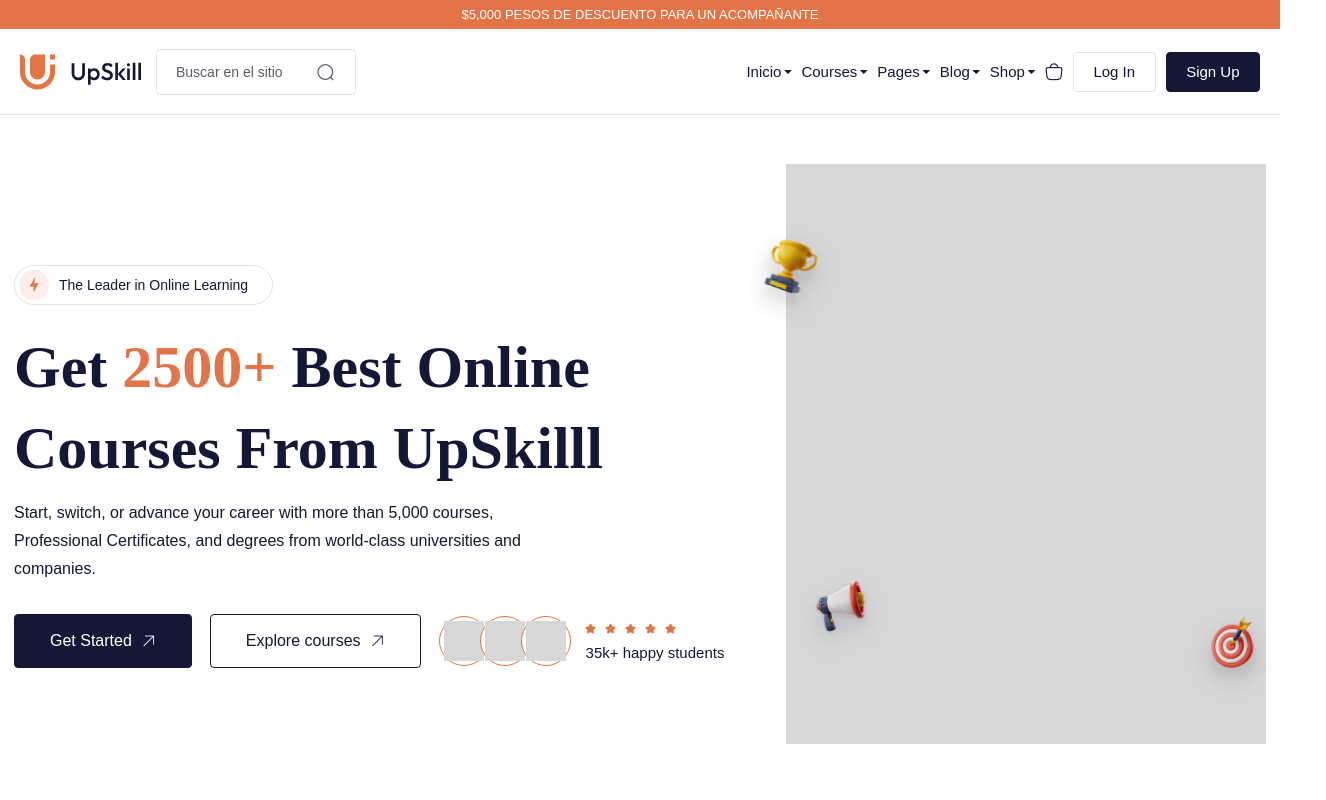
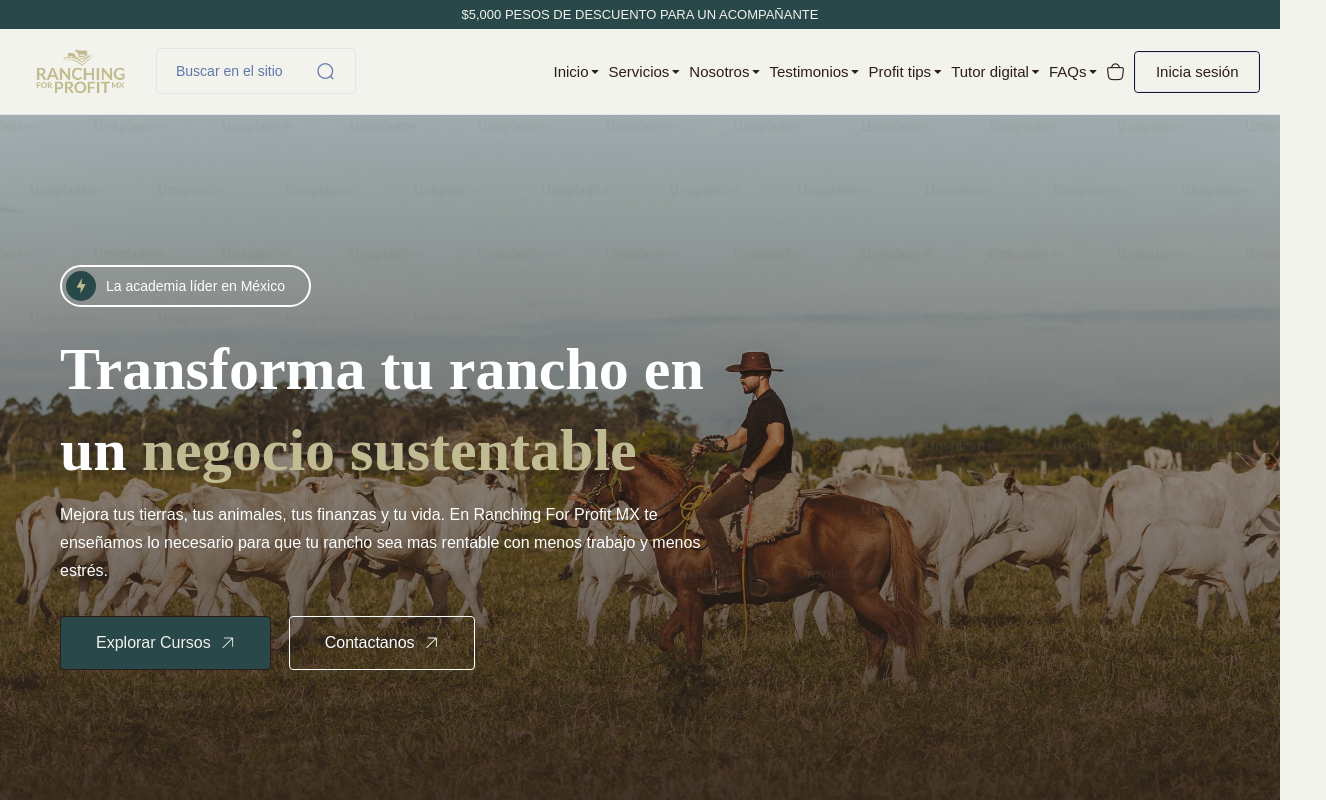
Before and after one commit to infocodevhex/front_ranching4profit, a Next.js app: page /home-01 in a window 1280 px wide. Shown: the top 800 px of the page, 1326 px wide, since content can reach past the window. Built offline with nearby package versions, Linux system fonts and the light colour scheme; a web font is replaced by a local one.

Commit message:
Hero updates

```diff
--- a/components/headers/Header1.jsx
+++ b/components/headers/Header1.jsx
@@ -23,7 +23,7 @@
                 <Image
                   id="logo-header"
                   alt=""
-                  src="/images/logo/logo.svg"
+                  src="/images/logo/r4p_logo.png"
                   width={123}
                   height={36}
                 />
@@ -82,22 +82,14 @@
               <i className="icon-shopcart fs-18" />
             </Link>
             <div className="header-btn flex gap-10">
-              <div className="header-login">
+              <div style={{ border: "1px solid #131836", borderRadius: "4px" }} className="header-login">
                 <Link href={`/login`} className="tf-button-default header-text">
-                  Log In
-                </Link>
-              </div>
-              <div className="header-register">
-                <Link
-                  href={`/register`}
-                  className="tf-button-default active header-text"
-                >
-                  Sign Up
+                  Inicia sesión
                 </Link>
               </div>
               <div className="d-lg-none flex">
                 <Link href={`/login`} className="fs-15">
-                  Join
+                  Iniciar
                 </Link>
               </div>
             </div>
--- a/components/homes/home-1/Hero.jsx
+++ b/components/homes/home-1/Hero.jsx
@@ -32,33 +32,58 @@
     },
   };
   return (
-    <div className="page-title-home1">
-      <div className="tf-container">
+    <div className="page-title-home1" style={{}}>
+      <div
+        className="hero-background"
+        style={{
+          position: "relative",
+          zIndex: 2,
+          backgroundImage: "url('/images/bg_hero.jpeg')",
+          backgroundSize: "cover",
+          backgroundPosition: "center",
+          backgroundRepeat: "no-repeat",
+          overflow: "hidden",
+          padding: "0 60px",
+        }}
+      >
         <div className="row items-center">
           <div className="col-lg-7">
             <div className="content">
-              <div className="box-sub-tag wow fadeInUp" data-wow-delay="0s">
-                <div className="sub-tag-icon">
+              <div
+                className="box-sub-tag wow fadeInUp"
+                data-wow-delay="0s"
+                style={{
+                  background: "transparent",
+                  border: "2px solid white",
+                  color: "white",
+                }}
+              >
+                <div
+                  style={{ backgroundColor: "#284849", color: "#C1BB93" }}
+                  className="sub-tag-icon"
+                >
                   <i className="icon-flash" />
                 </div>
                 <div className="sub-tag-title">
-                  <p>The Leader in Online Learning</p>
+                  <p>La academia líder en México</p>
                 </div>
               </div>
               <h1
+                style={{ color: "white" }}
                 className="fw-7 font-cardo wow fadeInUp"
                 data-wow-delay="0.1s"
               >
-                Get <span className="tf-secondary-color">2500+</span> Best
-                Online <br />
-                Courses From UpSkilll
+                Transforma tu rancho en un{" "}
+                <span style={{ color: "#C1BB93" }}> negocio sustentable</span>
               </h1>
-              <h6 className="wow fadeInUp" data-wow-delay="0.2s">
-                Start, switch, or advance your career with more than 5,000
-                courses, <br />
-                Professional Certificates, and degrees from world-class
-                universities and <br />
-                companies.
+              <h6
+                style={{ color: "white" }}
+                className="wow fadeInUp"
+                data-wow-delay="0.2s"
+              >
+                Mejora tus tierras, tus animales, tus finanzas y tu vida. En
+                Ranching For Profit MX te enseñamos lo necesario para que tu
+                rancho sea mas rentable con menos trabajo y menos estrés.
               </h6>
               <div className="bottom-btns">
                 <a
@@ -66,95 +91,23 @@
                   className="tf-btn wow fadeInUp"
                   data-wow-delay="0.3s"
                 >
-                  Get Started
+                  Explorar Cursos
                   <i className="icon-arrow-top-right" />
                 </a>
                 <a
                   href="#"
                   className="tf-btn style-third wow fadeInUp"
                   data-wow-delay="0.4s"
+                  style={{
+                    background: "transparent",
+                    border: "1px solid white",
+                    color: "white",
+                  }}
                 >
-                  Explore courses
+                  Contactanos
                   <i className="icon-arrow-top-right" />
                 </a>
-                <div className="box-agent wow fadeInUp" data-wow-delay="0.5s">
-                  <ul className="agent-img-list">
-                    <li className="agent-img-item">
-                      <Image
-                        className=" ls-is-cached lazyloaded"
-                        data-src="/images/avatar/user-1.png"
-                        alt=""
-                        width={84}
-                        height={84}
-                        src="/images/avatar/user-1.png"
-                      />
-                    </li>
-                    <li className="agent-img-item">
-                      <Image
-                        className=" ls-is-cached lazyloaded"
-                        data-src="/images/avatar/user-2.png"
-                        alt=""
-                        width={84}
-                        height={84}
-                        src="/images/avatar/user-2.png"
-                      />
-                    </li>
-                    <li className="agent-img-item">
-                      <Image
-                        className=" ls-is-cached lazyloaded"
-                        data-src="/images/avatar/user-3.png"
-                        alt=""
-                        width={84}
-                        height={84}
-                        src="/images/avatar/user-3.png"
-                      />
-                    </li>
-                  </ul>
-                  <div className="rate">
-                    <div className="ratings">
-                      <i className="icon-star" />
-                      <i className="icon-star" />
-                      <i className="icon-star" />
-                      <i className="icon-star" />
-                      <i className="icon-star" />
-                    </div>
-                    <div className="number-rate">35k+ happy students</div>
-                  </div>
-                </div>
               </div>
-            </div>
-          </div>
-          <div className="col-lg-5">
-            <div className="image">
-              <Image
-                className="lazyload"
-                data-src="/images/page-title/page-title-home1.png"
-                alt=""
-                width={960}
-                height={1161}
-                src="/images/page-title/page-title-home1.png"
-              />
-              <Image
-                className="item1 animate-cir45"
-                alt=""
-                width={242}
-                height={242}
-                src="/images/item/item-1.png"
-              />
-              <Image
-                className="item2 animate-dot-anim-2"
-                alt=""
-                width={216}
-                height={216}
-                src="/images/item/item-2.png"
-              />
-              <Image
-                className="item3 animate-dot-anim-3"
-                alt=""
-                width={230}
-                height={230}
-                src="/images/item/item-3.png"
-              />
             </div>
           </div>
         </div>
--- a/data/menu.js
+++ b/data/menu.js
@@ -16,7 +16,7 @@
     ],
   },
   {
-    title: "Courses",
+    title: "Servicios",
     hasMega: true,
     subItems: [
       {
@@ -60,7 +60,7 @@
     ],
   },
   {
-    title: "Pages",
+    title: "Nosotros",
     isActive: false,
     subItems: [
       { title: "Instructor List", href: "/instructor-list" },
@@ -83,7 +83,7 @@
     ],
   },
   {
-    title: "Blog",
+    title: "Testimonios",
     subItems: [
       { title: "Blog Grid", href: "/blog-grid" },
       { title: "Blog List 01", href: "/blog-list-v1" },
@@ -92,7 +92,27 @@
     ],
   },
   {
-    title: "Shop",
+    title: "Profit tips",
+    subItems: [
+      { title: "Shop List", href: "/shop-list" },
+      { title: "Shop Single", href: "/shop-single/1" },
+      { title: "Shop Cart", href: "/shop-cart" },
+      { title: "Shop Checkout", href: "/shop-checkout" },
+      { title: "Shop Order", href: "/shop-order" },
+    ],
+  },
+  {
+    title: "Tutor digital",
+    subItems: [
+      { title: "Shop List", href: "/shop-list" },
+      { title: "Shop Single", href: "/shop-single/1" },
+      { title: "Shop Cart", href: "/shop-cart" },
+      { title: "Shop Checkout", href: "/shop-checkout" },
+      { title: "Shop Order", href: "/shop-order" },
+    ],
+  },
+  {
+    title: "FAQs",
     subItems: [
       { title: "Shop List", href: "/shop-list" },
       { title: "Shop Single", href: "/shop-single/1" },
--- a/public/scss/abstracts/_variable.scss
+++ b/public/scss/abstracts/_variable.scss
@@ -9,11 +9,11 @@
 
     // bg
     --Black: #000000;
-    --White: #ffffff;
-    --Primary: #131836;
-    --Secondary: #E27447;
+    --White: #F2F3EC;
+    --Primary: #2E1C1C;
+    --Secondary: #284849;
     --Border: #E4E4E7;
-    --Soft-Text: #585D69;
+    --Soft-Text: #6177ac;
     --bg-1: #F3F3F3;
     --bg-2: #E9DECE;
     --bg-3: #D7C7EA;
--- a/public/scss/component/_button.scss
+++ b/public/scss/component/_button.scss
@@ -61,7 +61,7 @@
     font-size: 16px;
     line-height: 28px;
     color: var(--White);
-    background-color: var(--Primary);
+    background-color: var(--Secondary);
     border-radius: 4px;
     border: 1px solid var(--Primary);
     padding: 12px 35px;
--- a/public/scss/component/_header.scss
+++ b/public/scss/component/_header.scss
@@ -153,7 +153,7 @@
     }
   }
   .header-search {
-    max-width: 600px;
+    max-width: 450px;
   }
   .header-btn {
     @include d-flex();
--- a/public/scss/custom.scss
+++ b/public/scss/custom.scss
@@ -117,3 +117,19 @@
 .tf-sidebar .sidebar-item .showmore-item .d-none {
   display: none !important;
 }
+
+.hero-background::before {
+  content: "";
+  position: absolute;
+  top: 0;
+  left: 0;
+  right: 0;
+  bottom: 0;
+  background: linear-gradient(
+    to bottom,
+    rgba(46,33,28,0.2),  /* 50% opacidad arriba */
+    rgba(46,33,28,0.5), /* 75% opacidad en medio */
+    rgba(46,33,28,0.9)   /* 90% opacidad abajo */
+  );
+  z-index: -1;
+}
```
Also changed, not shown: public/images/bg_hero.jpeg (added), public/images/logo/r4p_logo.png (added).
